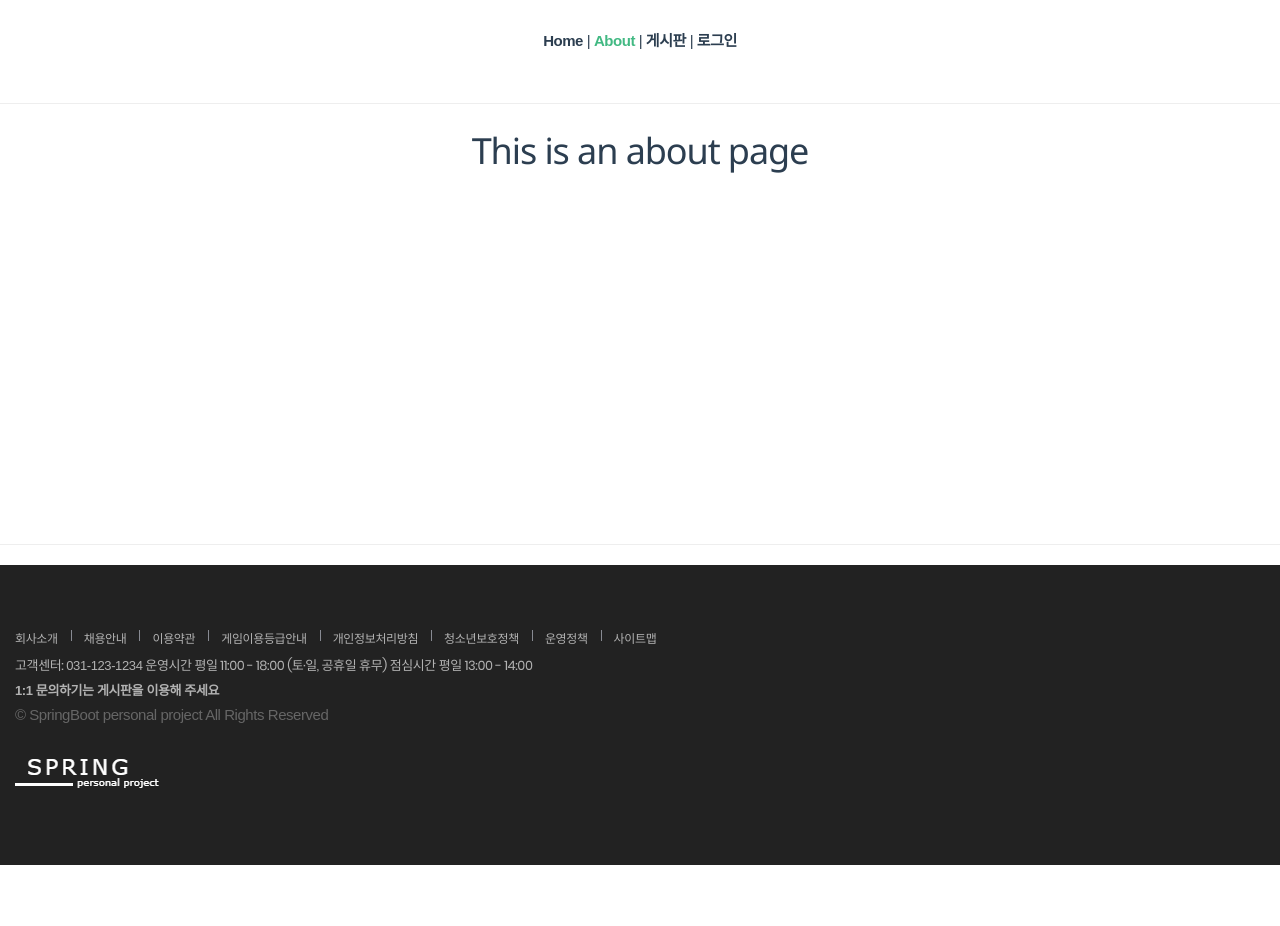
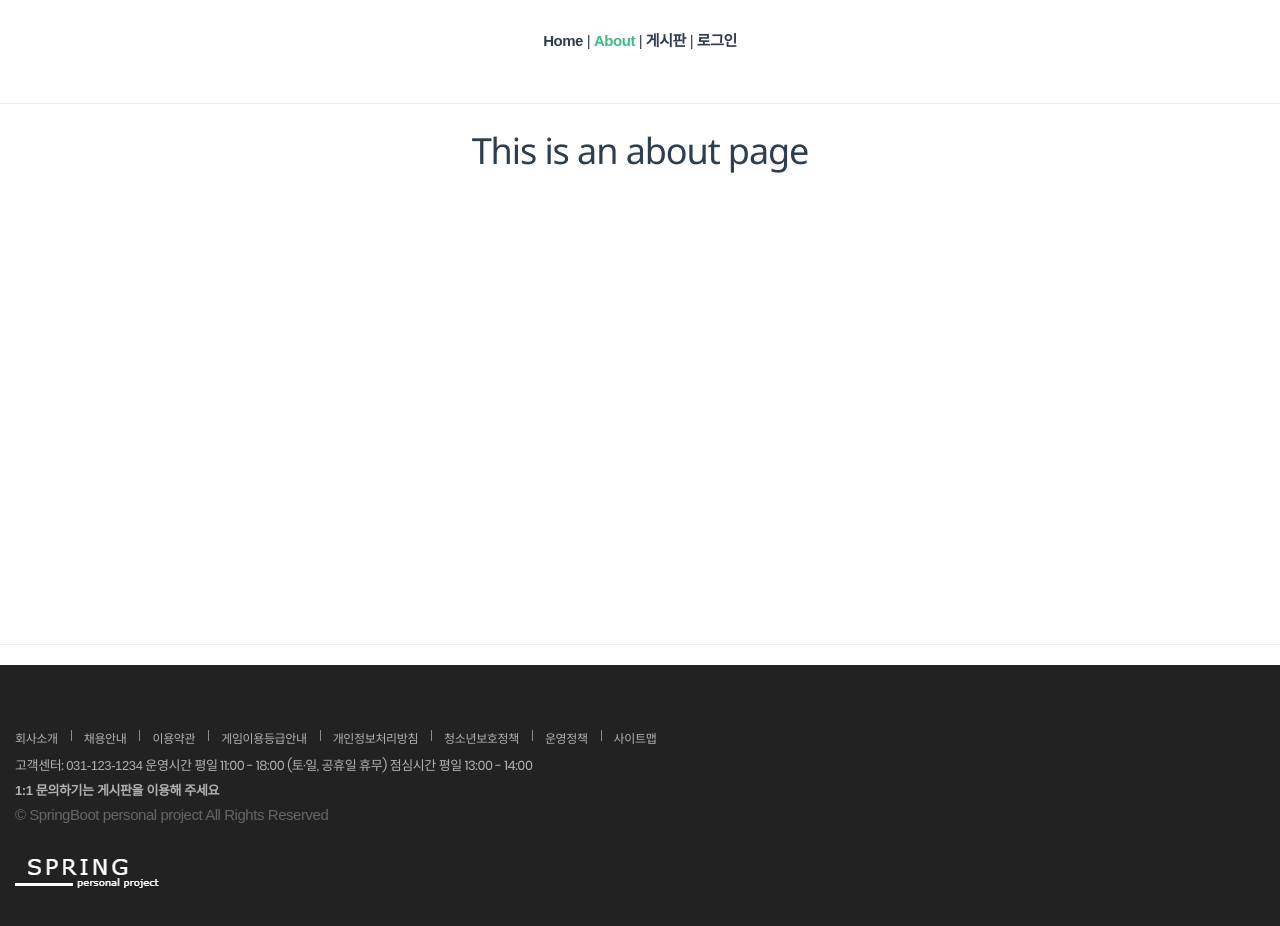
Before and after one commit to jay3614/vueLearning, a Vue app: page /about in a window 1280 px wide. Shown: the top 926 px of the page. Before the commit the page ends 865 px from the top, so only its background shows below. Built offline with nearby package versions, Linux system fonts and the light colour scheme.

Commit message:
1. footer 하단고정 수정 2. findId 로직 완성

```diff
--- a/src/assets/css/myCustom.css
+++ b/src/assets/css/myCustom.css
@@ -26,7 +26,7 @@
 } */
 
 #wrapper{
-	min-height: 100%;
+	min-height: 500px;
 	position: relative;
 }
 
--- a/src/views/PageAbout.vue
+++ b/src/views/PageAbout.vue
@@ -1,5 +1,5 @@
 <template>
-  <div class="about">
+  <div class="about" id="wrapper">
     <h1>This is an about page</h1>
   </div>
 </template>
--- a/src/views/PageHome.vue
+++ b/src/views/PageHome.vue
@@ -1,5 +1,5 @@
 <template>
-    <div class="home">
+    <div class="home" id="wrapper">
       <ProjectLink1 /><hr>
       <ProjectLink2 /><hr>
       <ProjectLink3 />
--- a/src/views/common/FindIdForm.vue
+++ b/src/views/common/FindIdForm.vue
@@ -73,8 +73,9 @@ export default {
 
         // 아이디 찾기에 성공했을 경우
         if (response.status == 200) {
-          alert("고객님의 아이디는 " + "asdf" + " 입니다.");
-          this.$router.push("/login");
+          const userId = response.data.user_id;
+
+          alert("고객님의 아이디는 『" + userId + "』 입니다.");
         } else {
           alert(response.data);
         }
--- a/src/views/common/LoginView.vue
+++ b/src/views/common/LoginView.vue
@@ -39,7 +39,6 @@
             <p class="float-l">|</p>
             <li class="float-l login_btn">
               <!-- <router-link to="/findID">ID 찾기</router-link> -->
-              <!-- <a href="javascript:void(window.open('/findId', '_blank','width=800, height=400'))">ID 찾기</a> -->
               <a href="javascript:void(window.open('/findId', '_blank','width=800, height=500, top=' + (screen.height/2 - 250) + ', left=' + (screen.width/2 - 400)))">ID 찾기</a>
             </li>
             <p class="float-l">|</p>
```
